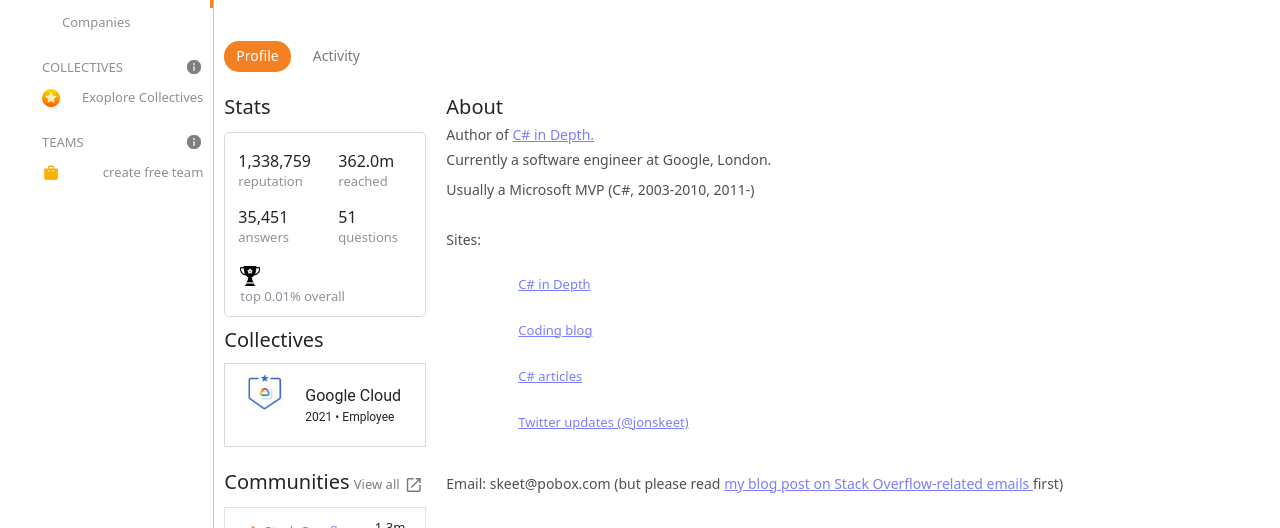
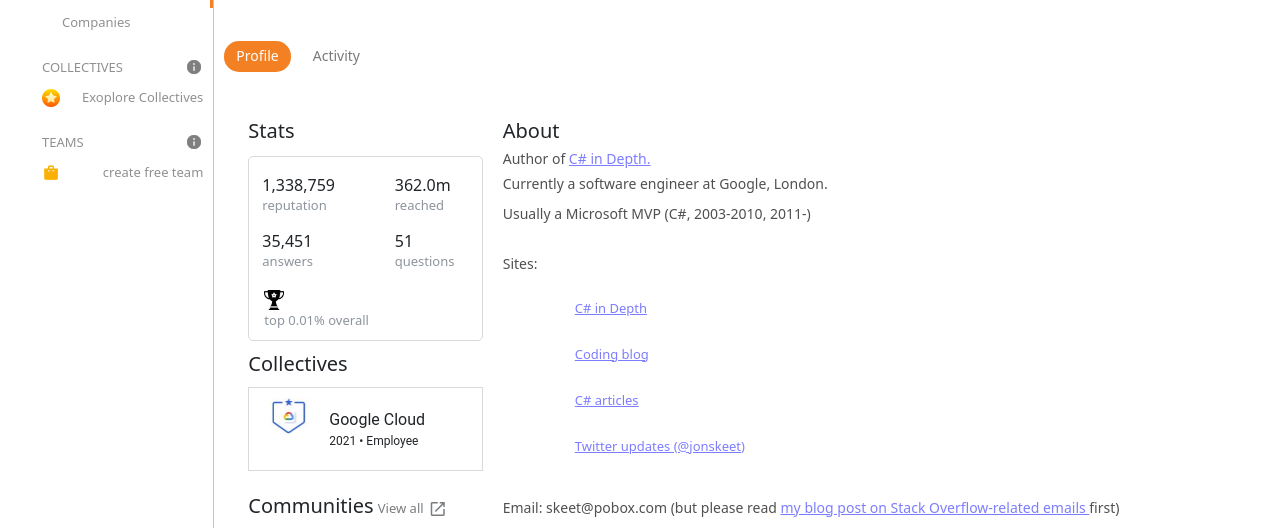
Before and after one commit to arjun11120/stackResponsive, a plain HTML site: page index.html in a window 1280 px wide. Shown: the part 225-753 px from the top of the page. Drawn offline with nearby package versions, Linux system fonts and the light colour scheme.

Commit message:
changes in res

```diff
--- a/index.html
+++ b/index.html
@@ -80,7 +80,7 @@
             </ol>
         </div>
       </div>
-      <div class="main-content col-md-10">
+      <div class="main-content col-md-10 ">
         <div class="mc-1 m-sm-0 m-md-4 d-flex justify-content-between">
             <div class="d-md-flex d-sm-block">
               <div class="pro-image">
@@ -119,12 +119,12 @@
               <button class="btn-2">Activity</button>
           </div>
       </div>
-        <div class="mc-3 d-flex">
-          <div class="stats-bar">
+        <div class="mc-3  m-4 d-flex">
+          <div class="stats-bar col-3">
               <div class="stats-title">
                   <span>Stats</span>
               </div>
-              <div class="status-content">
+              <div class="status-content ">
                   <div class="content-row justify-content-between">
                       <div class="reputation">
                           <span id="title">1,338,759</span>
```
